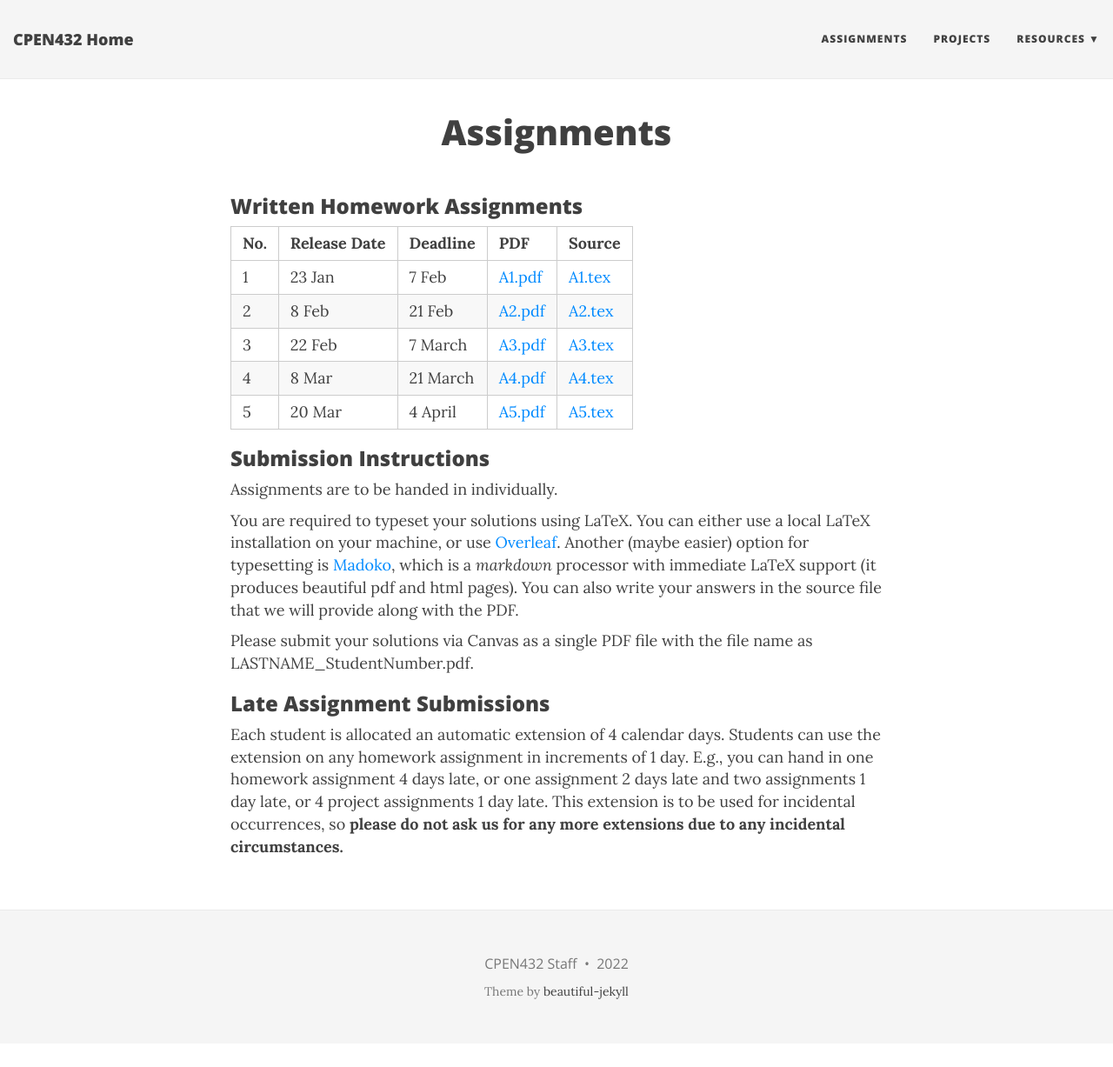
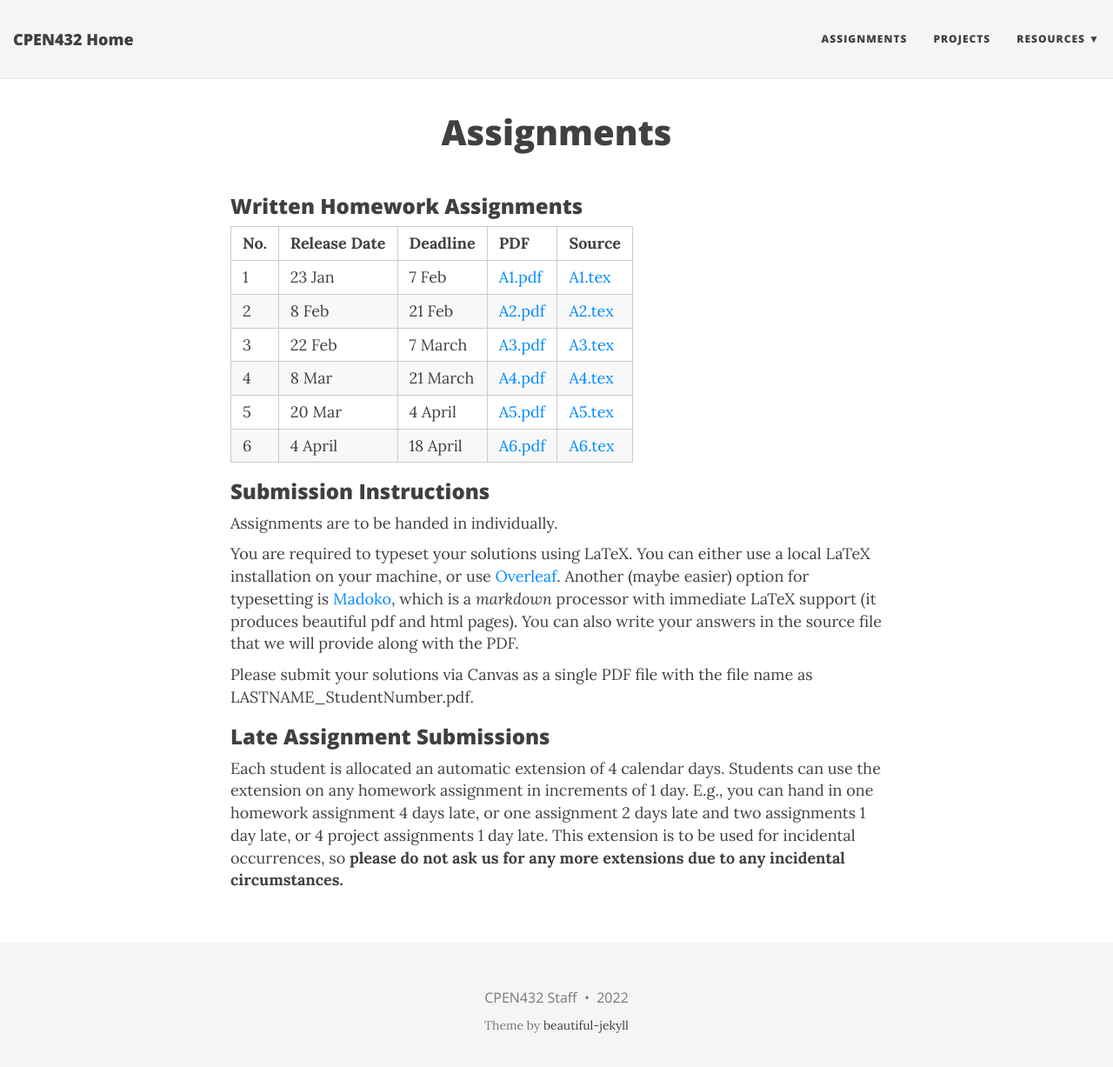
Before and after one commit to CPEN432/cpen432.github.io, a Jekyll site: the page built from assignments.md, in a window 1280 px wide and 1239 px high. Shown: the top 1227 px of the window at 87% size. Built offline with Jekyll 4.4.1, drawn with Linux system fonts in a browser that asks for light colours; nearby versions of some CDN libraries.

Commit message:
Update assignments.md

```diff
--- a/assignments.md
+++ b/assignments.md
@@ -11,6 +11,7 @@ title: Assignments
 |  3 | 22 Feb | 7 March | [A3.pdf](https://github.com/CPEN432/cpen432.github.io/blob/main/resources/gujarati-assignments/A3.pdf) | [A3.tex](https://github.com/CPEN432/cpen432.github.io/blob/main/resources/gujarati-assignments/A3.tex) |
 |  4 | 8 Mar | 21 March | [A4.pdf](https://github.com/CPEN432/cpen432.github.io/blob/main/resources/gujarati-assignments/A4.pdf) | [A4.tex](https://github.com/CPEN432/cpen432.github.io/blob/main/resources/gujarati-assignments/A4.tex) |
 |  5 | 20 Mar | 4 April | [A5.pdf](https://github.com/CPEN432/cpen432.github.io/blob/main/resources/gujarati-assignments/A5.pdf) | [A5.tex](https://github.com/CPEN432/cpen432.github.io/blob/main/resources/gujarati-assignments/A5.tex) |
+|  6 | 4 April | 18 April | [A6.pdf](https://github.com/CPEN432/cpen432.github.io/blob/main/resources/gujarati-assignments/A6.pdf) | [A6.tex](https://github.com/CPEN432/cpen432.github.io/blob/main/resources/gujarati-assignments/A6.tex) |
 
 ### Submission Instructions
 
```
